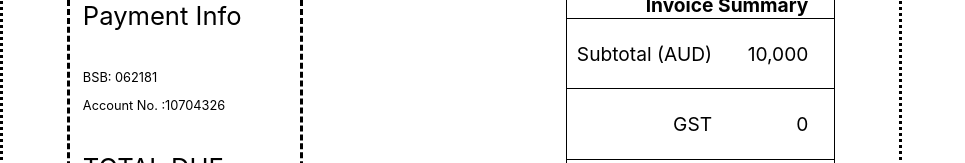
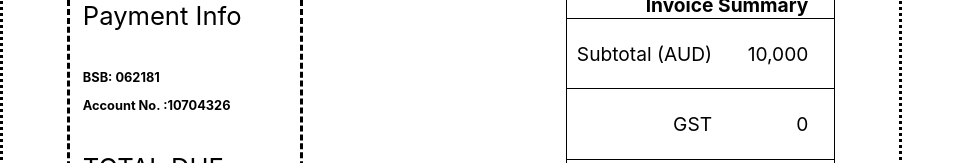
Before and after one commit to ArvinJ-H/invoice_template_react, a React (Create React App) app: page / in a window 1280 px wide. Shown: the part 872-1035 px from the top of the page, without its empty margins (0-965 px from the left). Built offline with nearby package versions, Linux system fonts and the light colour scheme.

Commit message:
UI change

```diff
--- a/src/style/style.scss
+++ b/src/style/style.scss
@@ -98,4 +98,7 @@
 .payment{
     @extend.companyInfo;
     margin: 0 5vw 5vw 5vw;
+    .otherDetail{
+      font-weight: bold;
+    }
 }
```
